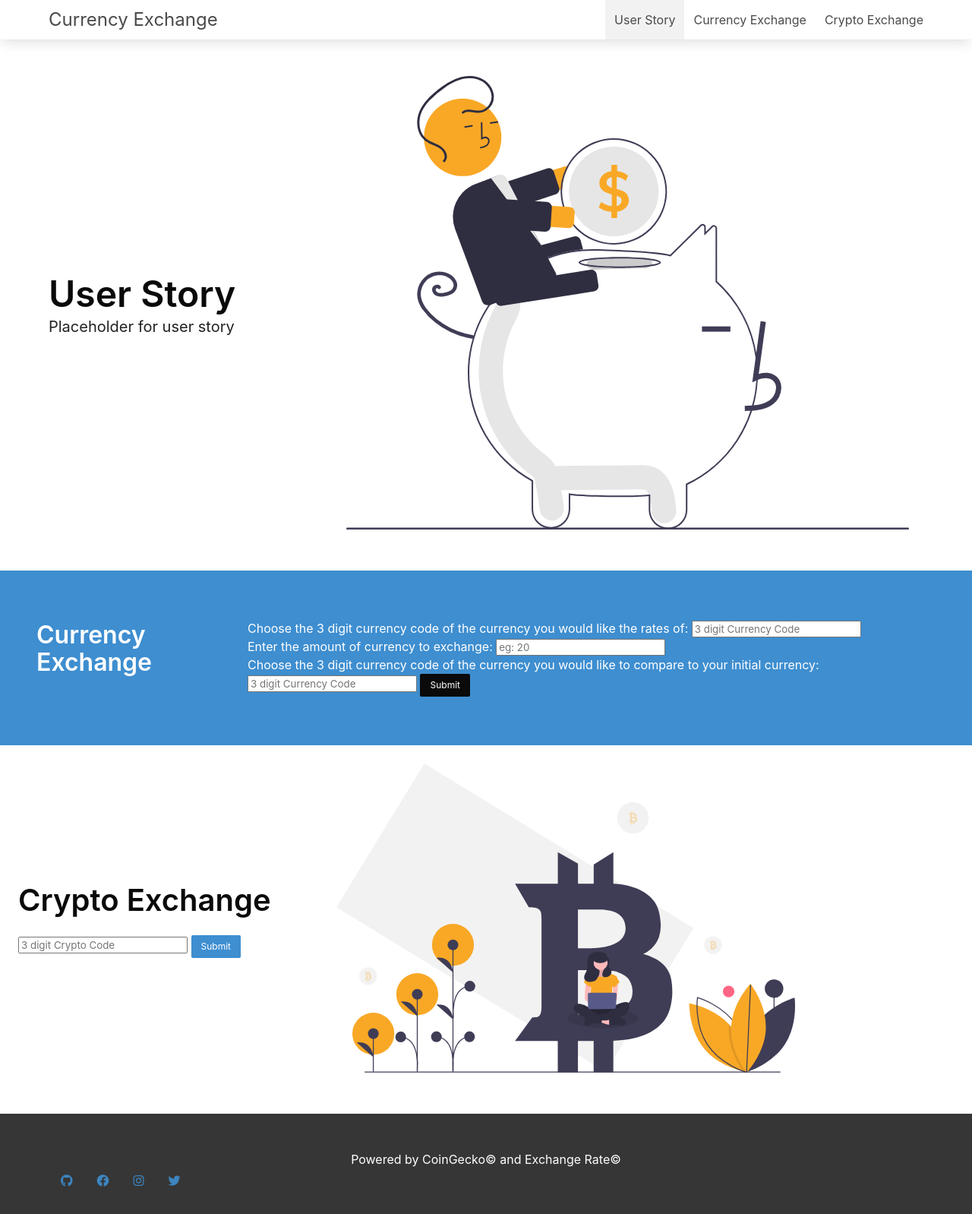
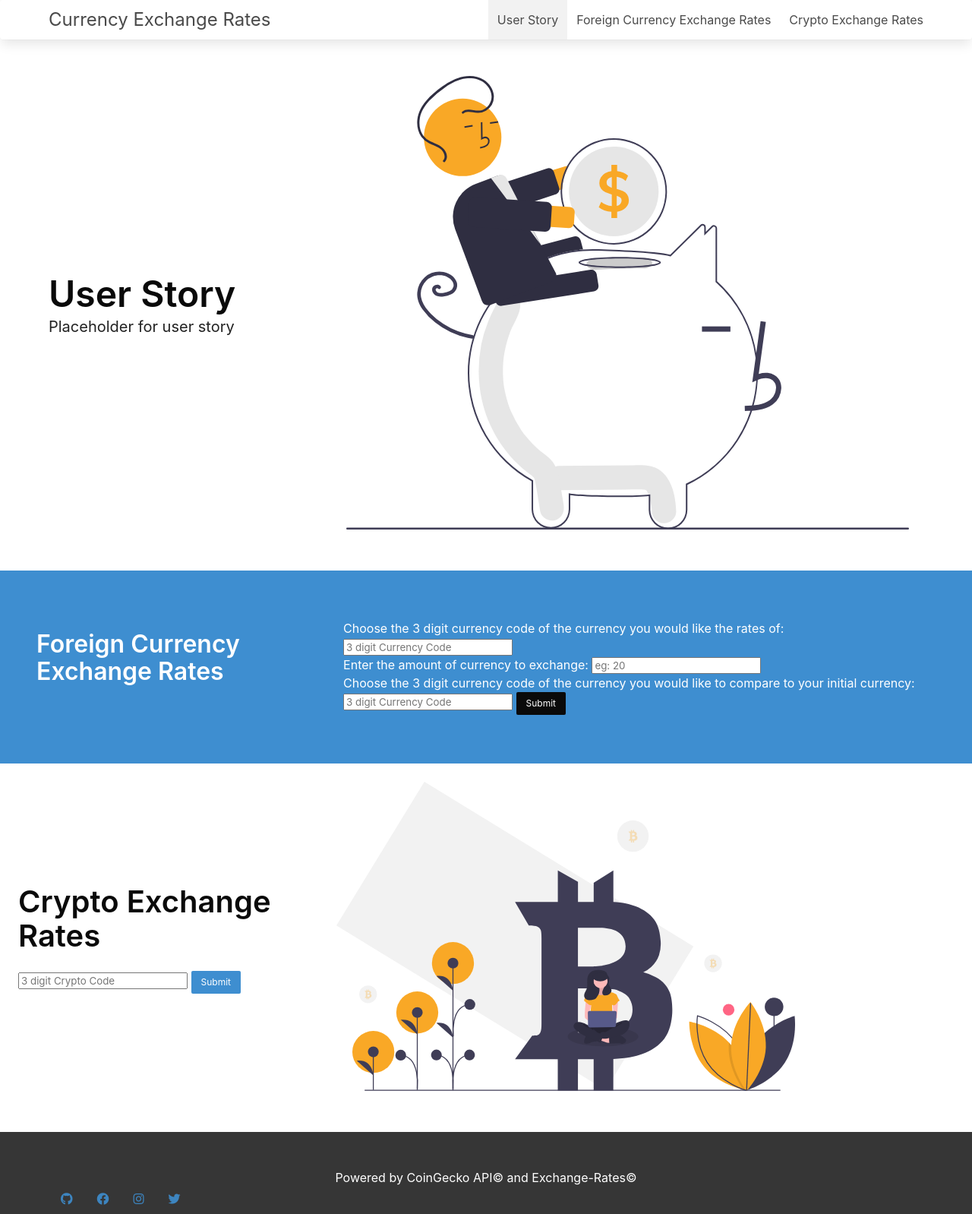
Before and after one commit to stezzzy/currency-exchange, a plain HTML site: page index.html in a window 1280 px wide. Shown: the top 1598 px of the page at 76% size. Drawn offline with nearby package versions, Linux system fonts and the light colour scheme; no server answers.

```diff
--- a/index.html
+++ b/index.html
@@ -10,7 +10,7 @@
     <!-- font awesome icons -->
     <link rel="stylesheet" href="https://cdnjs.cloudflare.com/ajax/libs/font-awesome/5.15.4/css/all.min.css"/>
     <link rel="stylesheet" href="./assets/css/style.css" />
-    <title>Currency Exchange</title>
+    <title>Currency Exchange Rates</title>
   </head>
   <body>
 
@@ -20,7 +20,7 @@
         <nav class="navbar card">
           <div class="container">
           <div class="navbar-brand is-size-4">
-            <a class="navbar-item">Currency Exchange</a>
+            <a class="navbar-item">Currency Exchange Rates</a>
             <span class="navbar-burger" data-target="navbarMenuHeroB">
               <span></span>
               <span></span>
@@ -33,10 +33,10 @@
                 User Story
               </a>
               <a class="navbar-item">
-                Currency Exchange
+                Foreign Currency Exchange Rates
               </a>
               <a class="navbar-item">
-                Crypto Exchange
+                Crypto Exchange Rates
               </a>
             </div>
           </div>
@@ -67,7 +67,7 @@
     <section class="hero is-info py-4">
       <div class="hero-body">
         <p class="title">
-          Currency Exchange
+            Foreign Currency Exchange Rates
         </p>
         <p class="subtitle px-2">
           <div class="container">
@@ -453,7 +453,7 @@
     <div class="columns is-vcentered is-justify-content-space-envenly p-5">
       <div class="column is-one-third">
         <p class="title is-2 is-spaced">
-          Crypto Exchange
+          Crypto Exchange Rates
         </p>
         <p class="subtitle is-6">
           <div class="container">
@@ -473,7 +473,7 @@
     <!-- footer -->
     <footer class="has-background-dark has-text-centered has-text-white py-6">
       <p>
-        Powered by CoinGecko© and Exchange Rate©
+        Powered by CoinGecko API© and Exchange-Rates©
       </p>
       <div class="hero-foot">
         <nav class="tabs">
```
